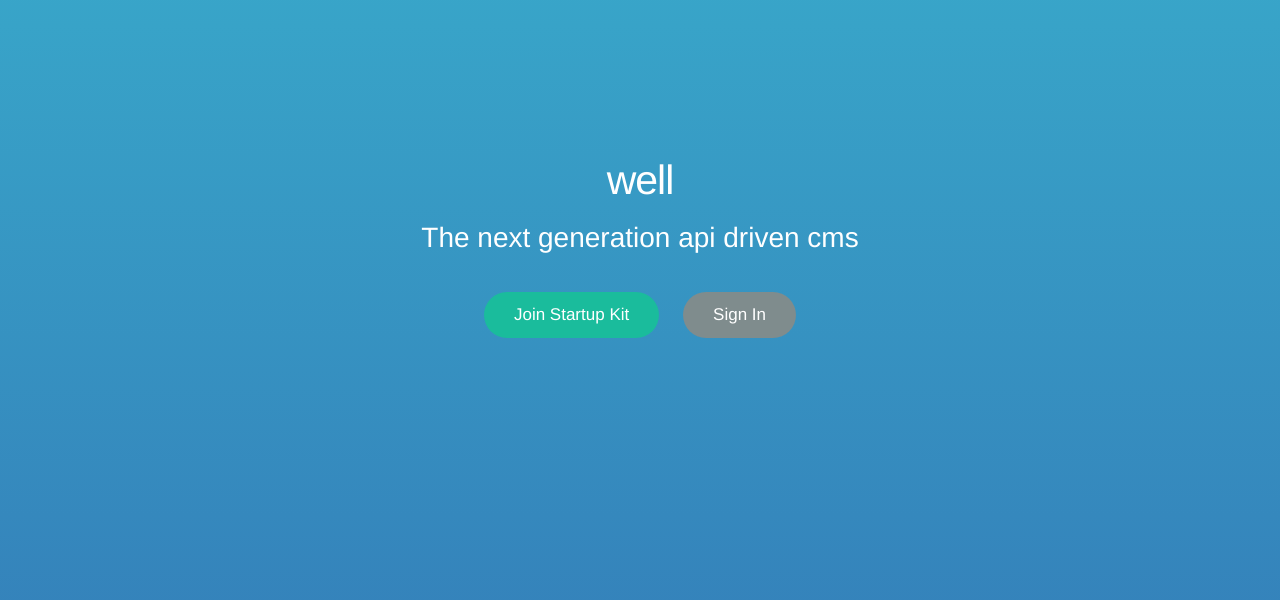
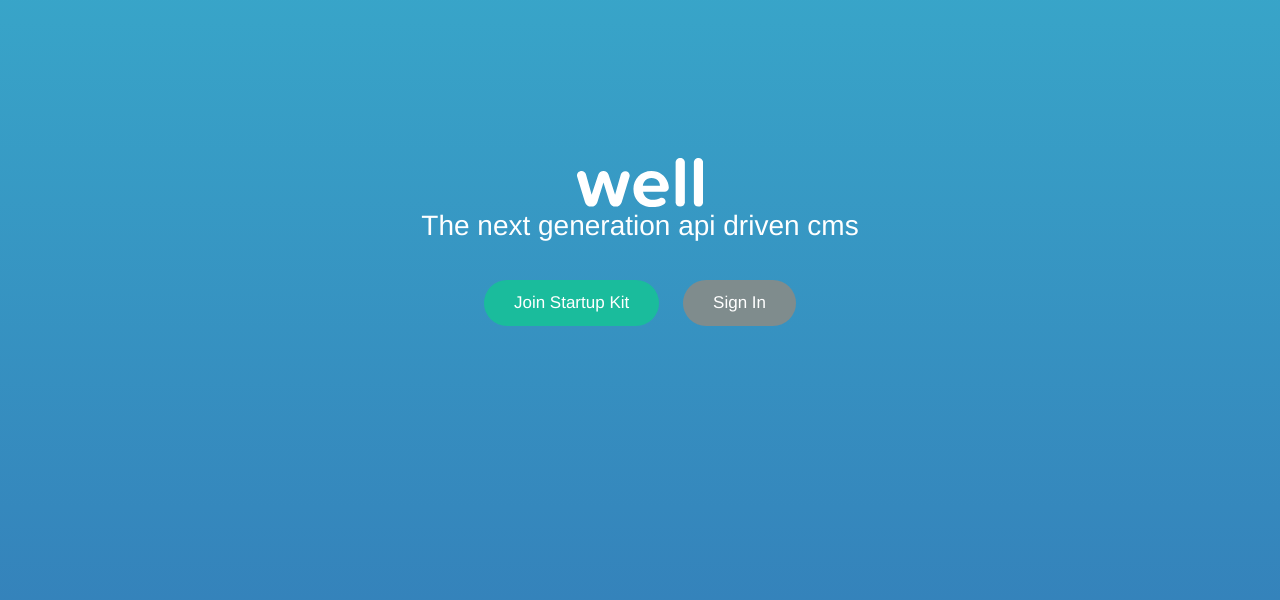
Before and after one commit to WellAI/well.ai, a plain HTML site: page index.html in a window 1280 px wide. Shown: the part 200-800 px from the top of the page. Drawn offline with Linux system fonts and the light colour scheme.

Commit message:
merged well

```diff
--- a/index.html
+++ b/index.html
@@ -29,7 +29,7 @@
             <div class="row">
                 <div class="col-sm-12">
                     <div class="hero-unit">
-                        <h1>well</h1>
+                        <img src="startup/common-files/img/logo.svg" alt="">
                         <p>The next generation api driven cms</p>
                     </div>
                     <div class="btns">
```
Also changed, not shown: startup/common-files/img/logo.svg (added).
